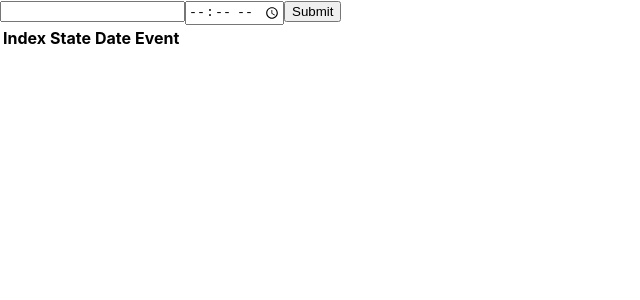
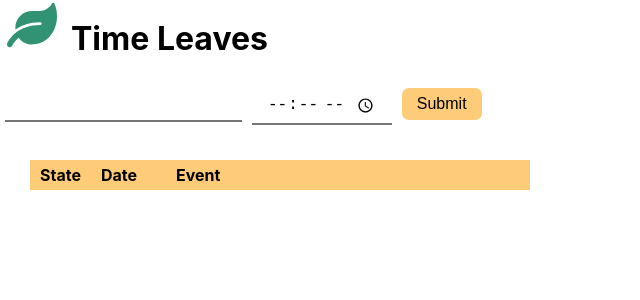
Before and after one commit to 44103/time-leaves, a React (Create React App) app in the folder app/time-leaves/: page / in a window 1280 px wide. Shown: the top 300 px of the page, without its empty margins (0-640 px from the left). Built offline with nearby package versions, Linux system fonts and the light colour scheme.

Commit message:
:art: attach style

```diff
--- a/app/time-leaves/package.json
+++ b/app/time-leaves/package.json
@@ -13,6 +13,7 @@
     "react": "^18.2.0",
     "react-dom": "^18.2.0",
     "react-hook-form": "^7.33.1",
+    "react-icons": "^4.4.0",
     "react-scripts": "5.0.1",
     "typescript": "^4.7.4",
     "usehooks-ts": "^2.6.0",
@@ -41,5 +42,8 @@
       "last 1 firefox version",
       "last 1 safari version"
     ]
+  },
+  "devDependencies": {
+    "sass": "^1.53.0"
   }
 }
--- /dev/null
+++ b/app/time-leaves/src/App.scss
@@ -0,0 +1,71 @@
+feBlend {
+  float: left;
+}
+
+h1 {
+  clear: both;
+}
+
+.title {
+  display: inline-block;
+  margin: 0px 7px;
+}
+
+input[type=submit] {
+  background-color: #fecb79;
+  border: none;
+  border-radius: 7px;
+}
+
+input[type="time"] {
+  padding: 6px 15px;
+}
+
+table {
+  border-collapse: collapse;
+  margin: 5px 30px;
+  width: 500px;
+}
+
+th.state,
+th.date,
+th.summary,
+th.del-btn {
+  background-color: #fecb79;
+}
+
+th.state {
+  width: 10%;
+}
+
+th.date,
+th.del-btn {
+  width: 15%;
+}
+
+tr:nth-child(odd) {
+  background-color: #ddd;
+}
+
+th,
+td {
+  padding: 5px 10px;
+}
+
+input {
+  border-top: none;
+  border-right: none;
+  border-left: none;
+  padding: 7px 15px;
+  font-size: 16px;
+  box-sizing: border-box;
+  margin: 30px 5px;
+}
+
+button {
+  background-color: #fecb79;
+  border: none;
+  border-radius: 3px;
+  font-size: 16px;
+  padding: 7px;
+}
--- a/app/time-leaves/src/App.tsx
+++ b/app/time-leaves/src/App.tsx
@@ -3,6 +3,8 @@ import Record from "./components/record";
 import { EventData } from "./types";
 import { useForm, SubmitHandler } from "react-hook-form";
 import { useLocalStorage } from "usehooks-ts";
+import "./App.scss";
+import { FaLeaf } from "react-icons/fa";
 
 const sortEvent = (a: EventData, b: EventData) => {
   return a.date.localeCompare(b.date)
@@ -29,18 +31,20 @@ function App() {
 
   return (
     <div className="App">
+      <FaLeaf className="title" size={50} color="329374" />
+      <h1 className="title">Time Leaves</h1>
       <form onSubmit={handleSubmit(handleCreate)}>
-        <input {...register("summary", { required: true })} />
+        <input type="text" {...register("summary", { required: true })} />
         <input type="time" {...register("date", { required: true })} />
-        <input type="submit" />
+        <input className="submit" type="submit" />
       </form>
       <table>
         <thead>
           <tr>
-            <th>Index</th>
-            <th>State</th>
-            <th align='left'>Date</th>
-            <th align='left'>Event</th>
+            <th className="state">State</th>
+            <th className="date" align='left'>Date</th>
+            <th className="summary" align='left'>Event</th>
+            <th className="del-btn"></th>
           </tr>
         </thead>
         <tbody>
--- a/app/time-leaves/src/components/record.tsx
+++ b/app/time-leaves/src/components/record.tsx
@@ -3,7 +3,6 @@ import { EventRecord } from "../types";
 const Record = (data: EventRecord) => {
   return (
     <tr>
-      <td>{data.index}</td>
       <td>{data.state}</td>
       <td>{data.date}</td>
       <td>{data.summary}</td>
```
Also changed, not shown: 1 other file (tests, documents, lock files or other folders).
